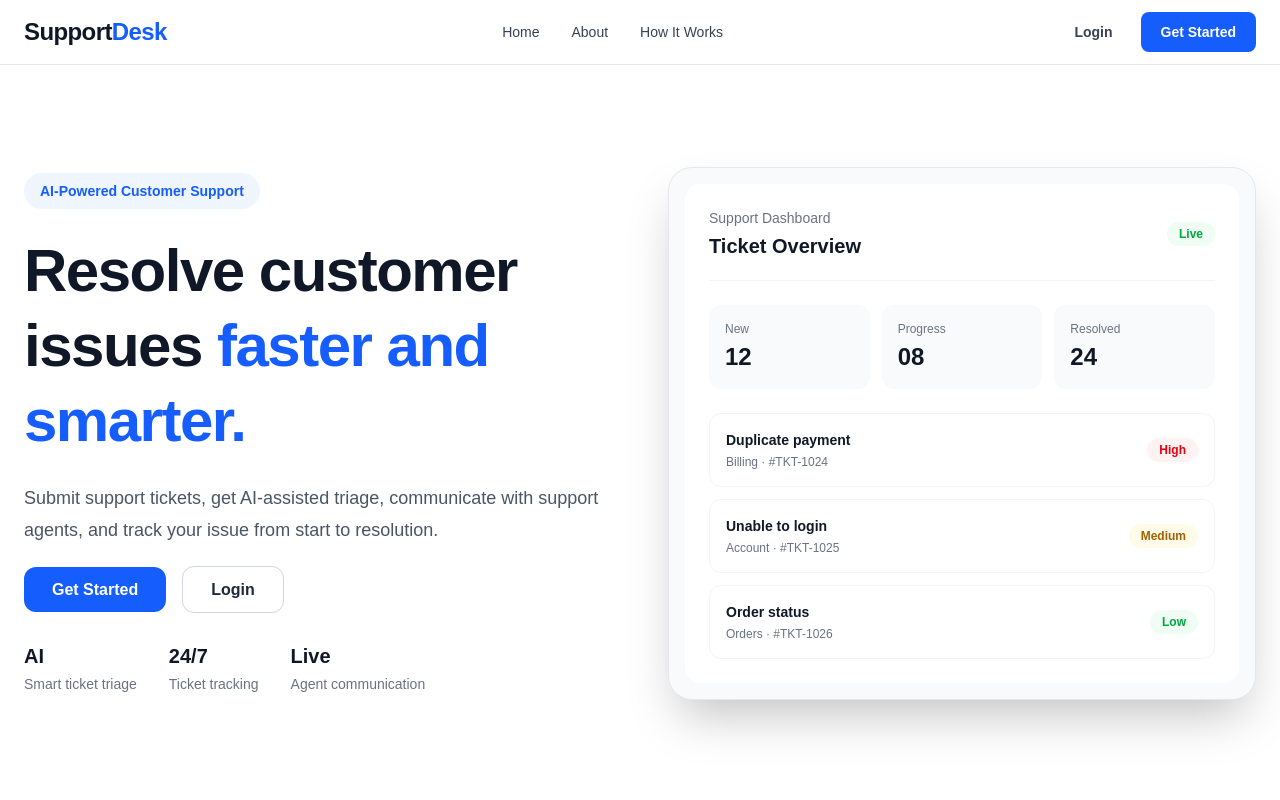
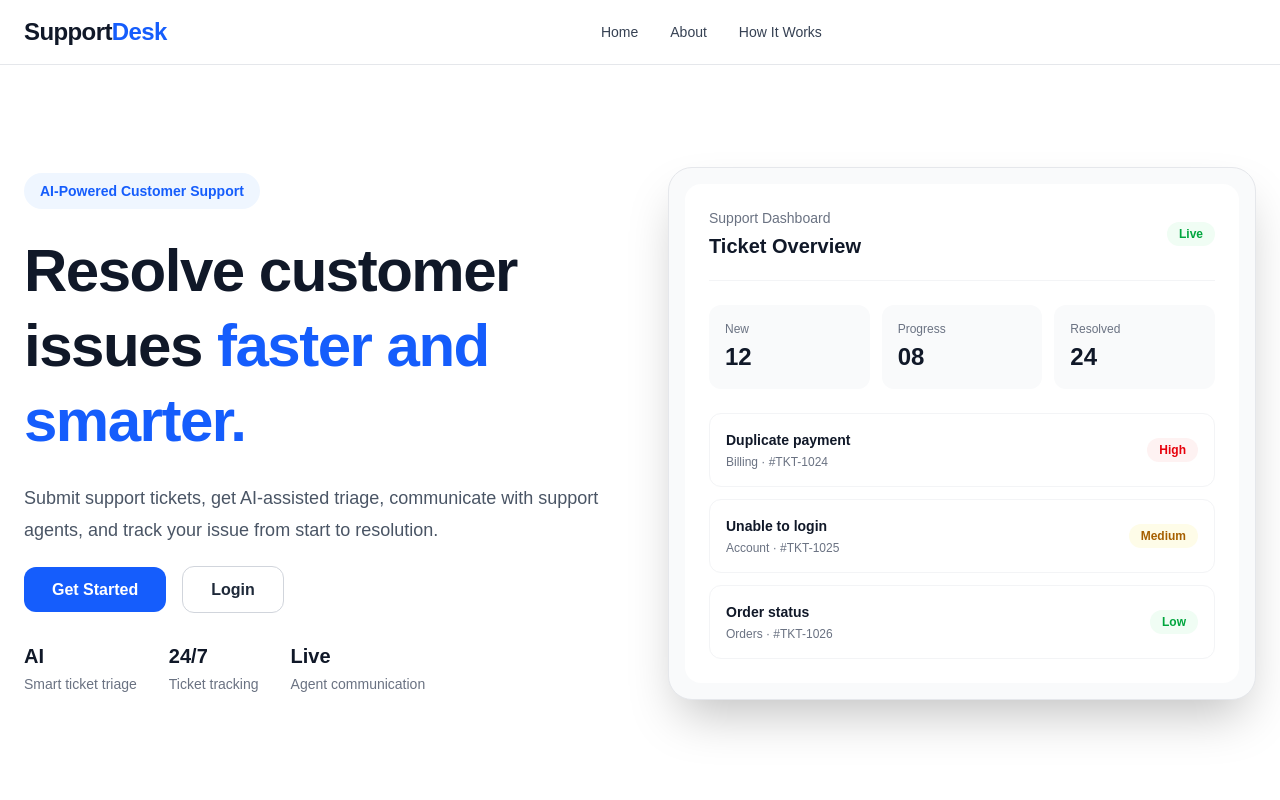
Before and after one commit to dua-muhammad-ibraheem/hack-frontent, a React (Vite) app: page / in a window 1280 px wide. Shown: the top 800 px of the page. Built offline with nearby package versions, Linux system fonts and the light colour scheme; sample sign-in values are in the browser's storage.

Commit message:
restore original navbar look

```diff
--- a/src/components/Navbar.jsx
+++ b/src/components/Navbar.jsx
@@ -1,9 +1,43 @@
+import { Link, useNavigate } from "react-router-dom";
+import { motion } from "framer-motion";
 
-import { Link } from "react-router-dom";
+const NavLink = ({ to, children, isAnchor = false }) => {
+  const Component = isAnchor ? "a" : Link;
+  const linkProps = isAnchor ? { href: to } : { to };
+
+  return (
+    <Component
+      {...linkProps}
+      className="group relative text-sm font-medium text-gray-700 transition-colors duration-300 hover:text-blue-600"
+    >
+      {children}
+      <span className="absolute -bottom-1 left-0 h-[2px] w-0 bg-blue-600 transition-all duration-300 group-hover:w-full" />
+    </Component>
+  );
+};
 
 const Navbar = () => {
+  const navigate = useNavigate();
+
+  const token = localStorage.getItem("token");
+  const user = JSON.parse(localStorage.getItem("user") || "{}");
+
+  const isLoggedIn = Boolean(token);
+  const isAdmin = user.role === "admin";
+
+  const handleLogout = () => {
+    localStorage.removeItem("token");
+    localStorage.removeItem("user");
+    navigate("/login", { replace: true });
+  };
+
   return (
-    <nav className="sticky top-0 z-50 border-b border-gray-200 bg-white/95 backdrop-blur">
+    <motion.nav
+      initial={{ y: -80, opacity: 0 }}
+      animate={{ y: 0, opacity: 1 }}
+      transition={{ duration: 0.5, ease: "easeOut" }}
+      className="sticky top-0 z-50 border-b border-gray-200 bg-white/95 backdrop-blur"
+    >
       <div className="mx-auto flex h-16 max-w-7xl items-center justify-between px-6">
 
         {/* Logo */}
@@ -11,35 +45,37 @@ const Navbar = () => {
           to="/"
           className="text-2xl font-bold tracking-tight text-gray-900"
         >
+          <motion.span
+            initial={{ opacity: 0, x: -20 }}
+            animate={{ opacity: 1, x: 0 }}
+            transition={{ duration: 0.4, delay: 0.1 }}
+            className="inline-block"
+          >
             Support<span className="text-blue-600">Desk</span>
+          </motion.span>
         </Link>
 
         {/* Navigation */}
-        <div className="hidden items-center gap-8 md:flex">
-          <Link
-            to="/"
-            className="text-sm font-medium text-gray-700 transition hover:text-blue-600"
+        <motion.div
+          initial={{ opacity: 0, y: -10 }}
+          animate={{ opacity: 1, y: 0 }}
+          transition={{ duration: 0.4, delay: 0.2 }}
+          className="hidden items-center gap-8 md:flex"
         >
-            Home
-          </Link>
-
-          <a
-            href="/#about"
-            className="text-sm font-medium text-gray-700 transition hover:text-blue-600"
-          >
-            About
-          </a>
-
-          <a
-            href="/#how-it-works"
-            className="text-sm font-medium text-gray-700 transition hover:text-blue-600"
-          >
-            How It Works
-          </a>
-        </div>
+          <NavLink to="/">Home</NavLink>
+          <NavLink to="/#about" isAnchor>About</NavLink>
+          <NavLink to="/#how-it-works" isAnchor>How It Works</NavLink>
+        </motion.div>
 
         {/* Auth */}
-        <div className="flex items-center gap-3">
+        <motion.div
+          initial={{ opacity: 0, x: 20 }}
+          animate={{ opacity: 1, x: 0 }}
+          transition={{ duration: 0.4, delay: 0.2 }}
+          className="flex items-center gap-3"
+        >
+          {!isLoggedIn && (
+            <>
               <Link
                 to="/login"
                 className="rounded-lg px-4 py-2 text-sm font-semibold text-gray-700 transition hover:bg-gray-100"
@@ -47,16 +83,33 @@ const Navbar = () => {
                 Login
               </Link>
 
+              <motion.div whileHover={{ scale: 1.05 }} whileTap={{ scale: 0.97 }}>
                 <Link
                   to="/signup"
                   className="rounded-lg bg-blue-600 px-5 py-2.5 text-sm font-semibold text-white transition hover:bg-blue-700"
                 >
                   Get Started
                 </Link>
-        </div>
+              </motion.div>
+            </>
+          )}
+
+          {isLoggedIn && !isAdmin && (
+            <motion.div whileHover={{ scale: 1.05 }} whileTap={{ scale: 0.97 }}>
+              <button
+                onClick={handleLogout}
+                className="rounded-lg bg-blue-600 px-5 py-2.5 text-sm font-semibold text-white transition hover:bg-blue-700"
+              >
+                Logout
+              </button>
+            </motion.div>
+          )}
+
+          {/* Admin: no logout here, it's in the sidebar */}
+        </motion.div>
 
       </div>
-    </nav>
+    </motion.nav>
   );
 };
 
```
Lines whose indentation alone changed are shown as unchanged.
